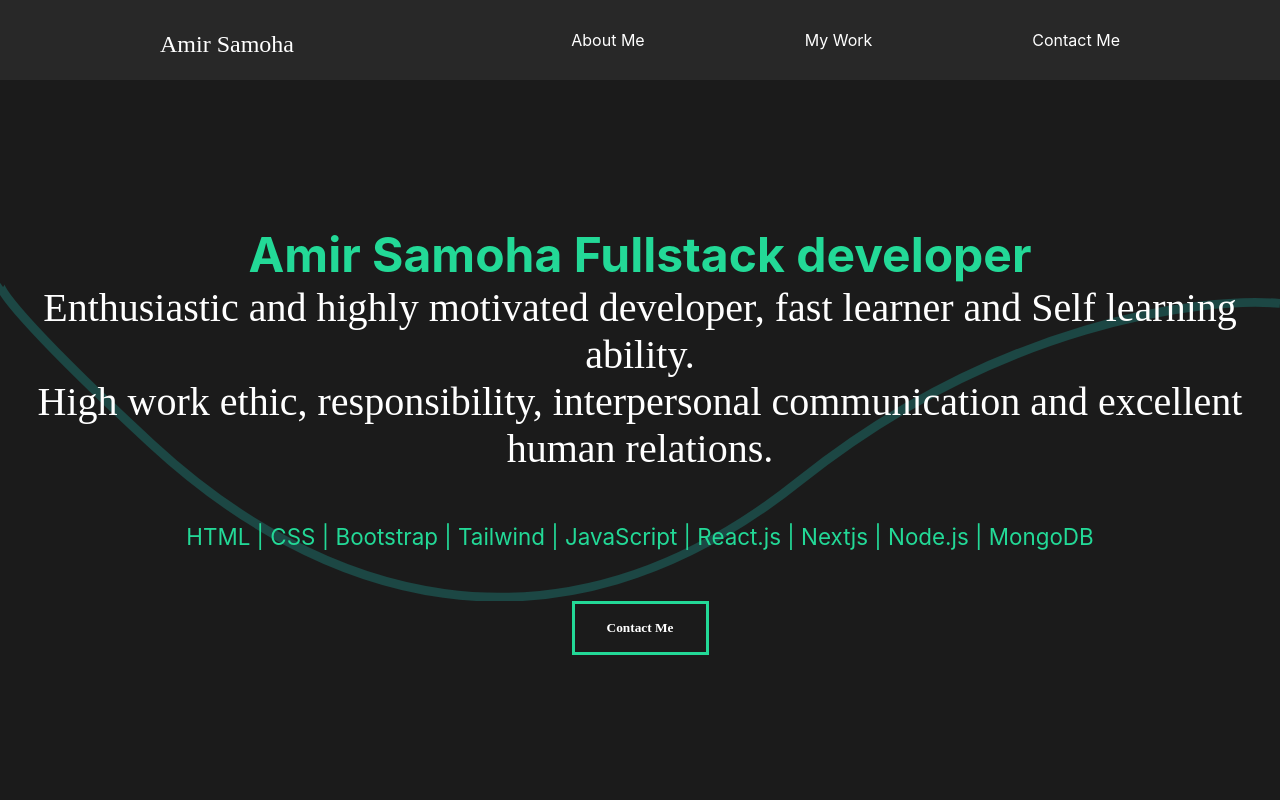
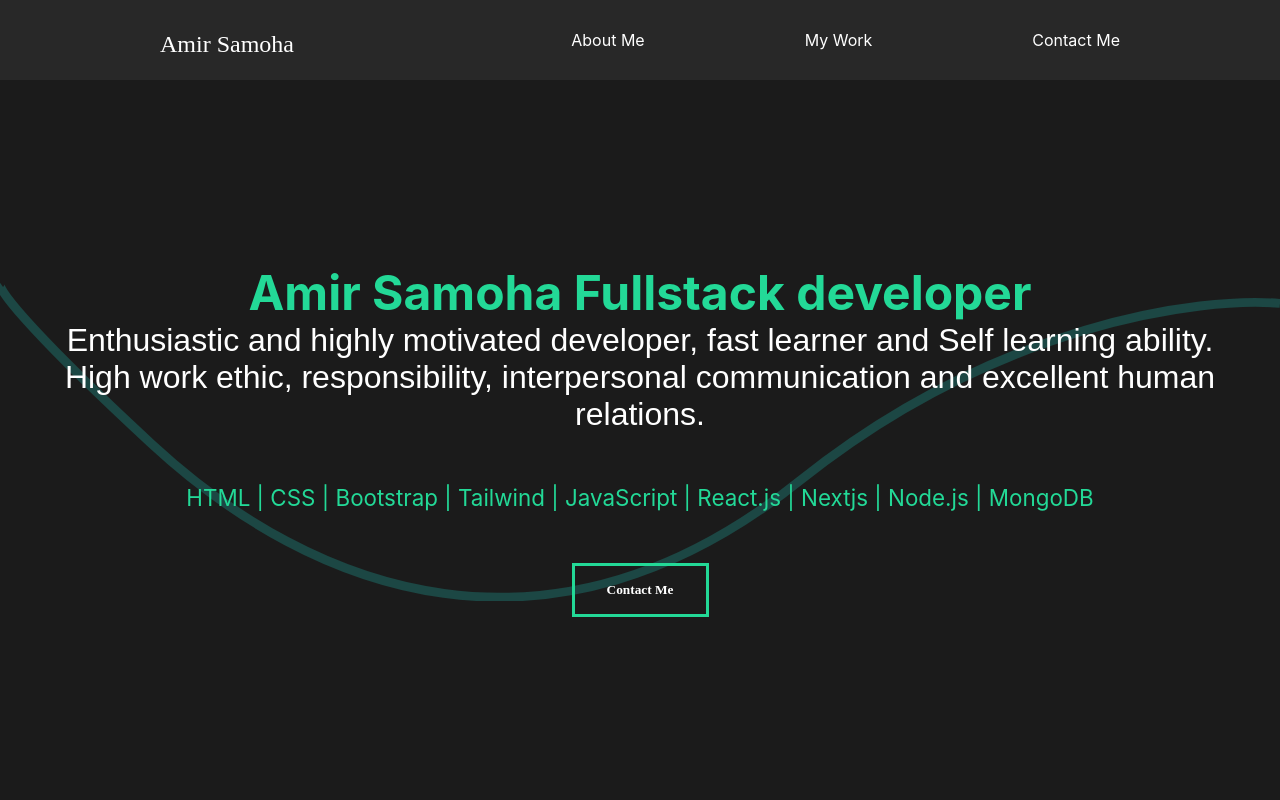
Before and after one commit to AmirSamoha/my-profile-web, a React (Create React App) app: page / in a window 1280 px wide. Shown: the top 800 px of the page. Built offline with nearby package versions, Linux system fonts and the light colour scheme.

Commit message:
font family

```diff
--- a/src/components/AboutSection.js
+++ b/src/components/AboutSection.js
@@ -47,8 +47,8 @@ const AboutSection = () => {
 };
 
 const FontStyle = styled.h2`
-  font-family: cursive;
-  font-size: 2.5rem;
+  font-family: sans-serif;
+  font-size: 2rem;
 `
 
 export default AboutSection;
```
